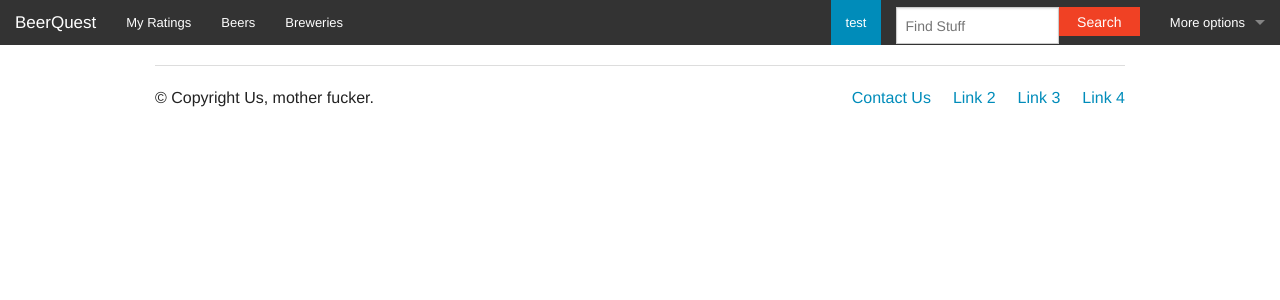
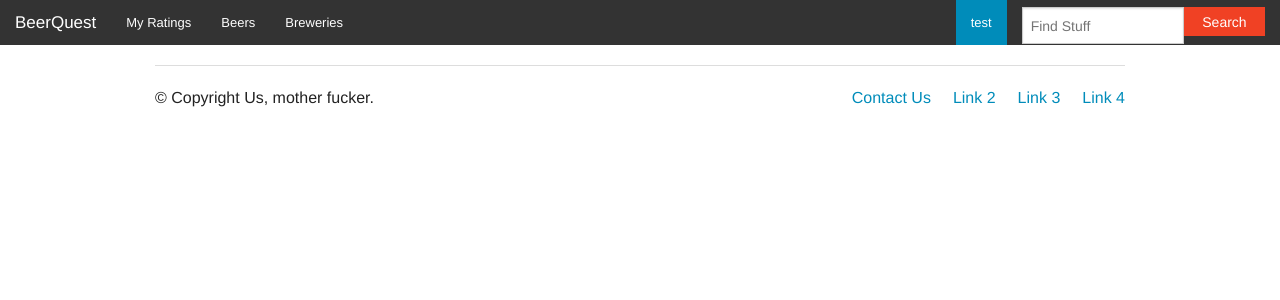
Before and after one commit to billettta/beertracker, a Django app: template tracker/templates/tracker/base.html in a window 1280 px wide. Shown: the top 300 px of the page. Run offline with Django 3.2, Linux system fonts and the light colour scheme; the template is opened without the code that fills it, so the values that code supplies are empty.

Commit message:
i'm not really sure what

```diff
--- a/tracker/templates/tracker/base.html
+++ b/tracker/templates/tracker/base.html
@@ -50,12 +50,6 @@
           </div>
         </div>
      </li>
-      <li class="has-dropdown">
-        <a href="#">More options</a>
-        <ul class="dropdown">
-          <li><a href="#">Breweries</a></li>
-        </ul>
-      </li>
     </ul>
 
     <!-- Left Nav Section -->
```
